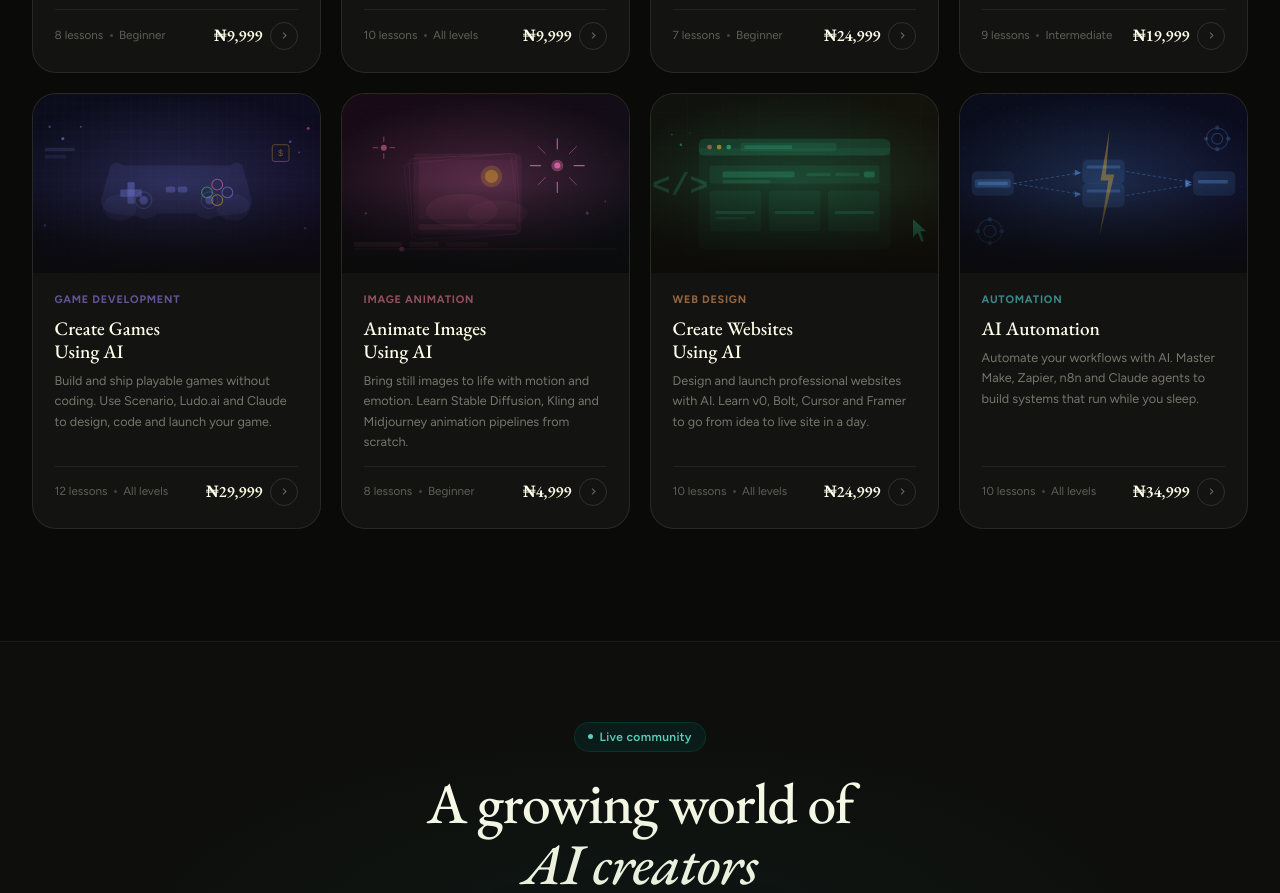
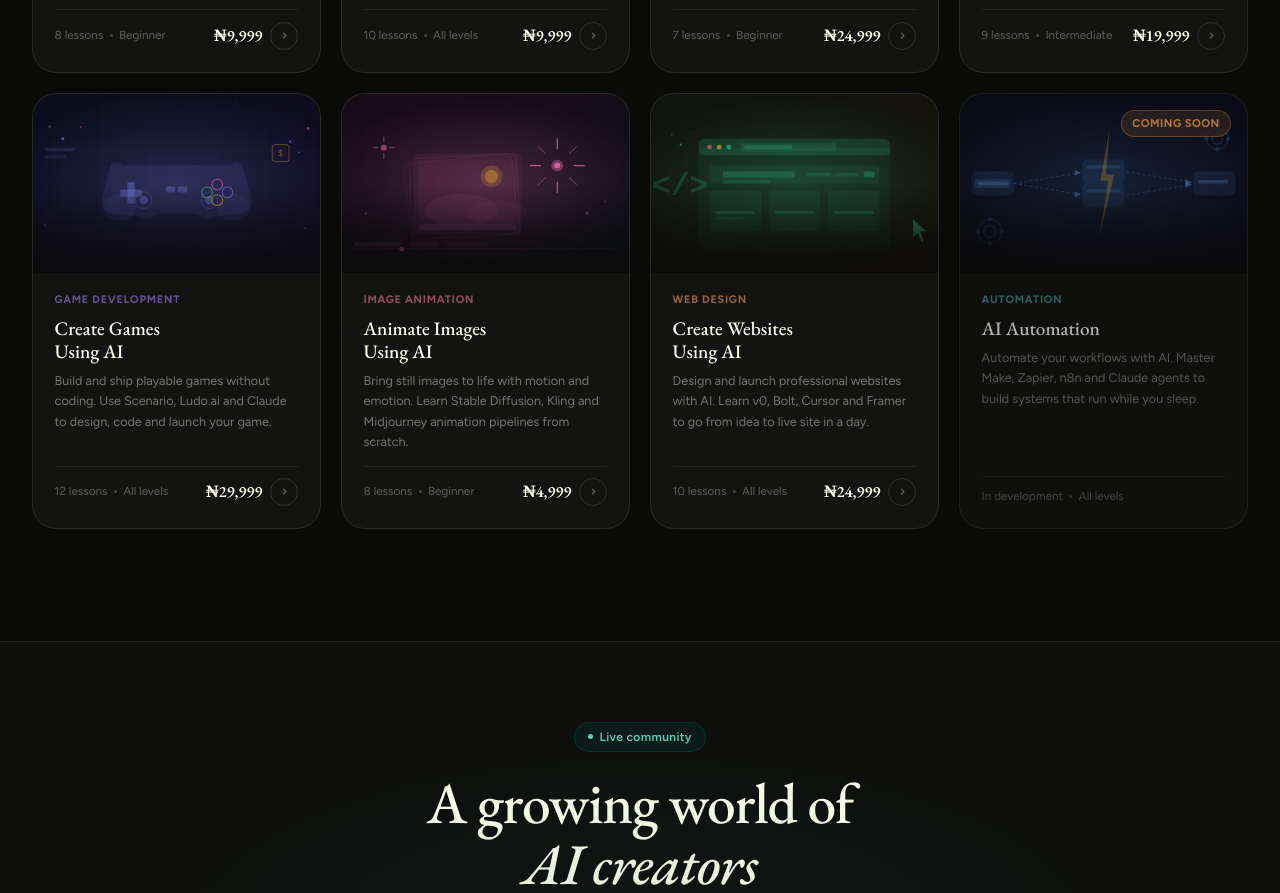
Before and after one commit to Neftali554400/AIQ-WEBSITE, a website: page index.html in a window 1280 px wide. Shown: the part 1638-2531 px from the top of the page. Drawn offline with nearby package versions, Linux system fonts and the light colour scheme.

Commit message:
Revert automation card to Coming Soon — not yet live
- Convert <a> back to <div> with pointer-events:none so it's not clickable
- Restore Coming Soon badge on thumbnail
- Show "In development" in card footer, remove price tag

Co-Authored-By: Claude Sonnet 4.6 <noreply@anthropic.com>

```diff
--- a/index.html
+++ b/index.html
@@ -481,22 +481,21 @@
       </a>
 
       <!-- AI Automation -->
-      <a href="course-detail.html?id=automation" class="course-card card-auto" aria-labelledby="card-auto-title">
+      <div class="course-card card-auto" role="article" aria-labelledby="card-auto-title" style="opacity:.7;cursor:default;pointer-events:none">
         <div class="card-visual">
           <img src="thumb-automation.svg" alt="AI Automation" style="width:100%;height:100%;object-fit:cover;display:block" />
           <div class="card-visual-fade" aria-hidden="true"></div>
+          <div style="position:absolute;top:1rem;right:1rem;border-radius:9999px;padding:.25rem .65rem;font-size:.7rem;font-weight:700;letter-spacing:.04em;text-transform:uppercase;backdrop-filter:blur(8px);z-index:5;background:rgba(255,169,70,.15);border:1px solid rgba(255,169,70,.4);color:#ffa946">Coming Soon</div>
         </div>
         <div class="card-body">
           <div class="card-category">Automation</div>
           <h3 class="card-title" id="card-auto-title">AI Automation</h3>
           <p class="card-desc">Automate your workflows with AI. Master Make, Zapier, n8n and Claude agents to build systems that run while you sleep.</p>
           <div class="card-footer-row">
-            <div class="card-meta"><span>10 lessons</span><span class="card-meta-dot" aria-hidden="true"></span><span>All levels</span></div>
-            <div class="card-price">₦34,999</div>
-            <div class="card-arrow" aria-hidden="true"><svg width="13" height="13" viewBox="0 0 24 24" fill="currentColor"><path d="M8.59 16.59L13.17 12 8.59 7.41 10 6l6 6-6 6z"/></svg></div>
+            <div class="card-meta"><span>In development</span><span class="card-meta-dot" aria-hidden="true"></span><span>All levels</span></div>
           </div>
         </div>
-      </a>
+      </div>
 
     </div>
   </section>
```
Also changed, not shown: courses.html (+4 -5 lines).
